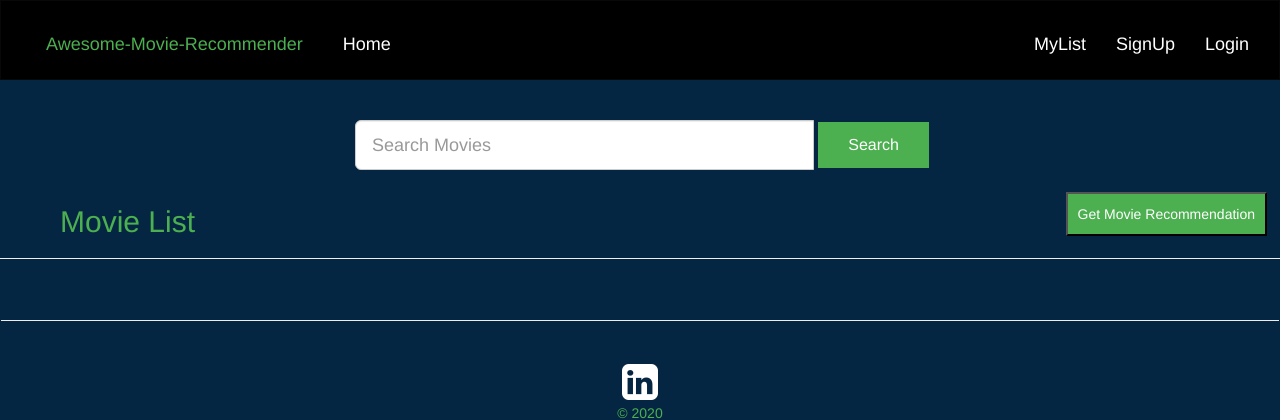
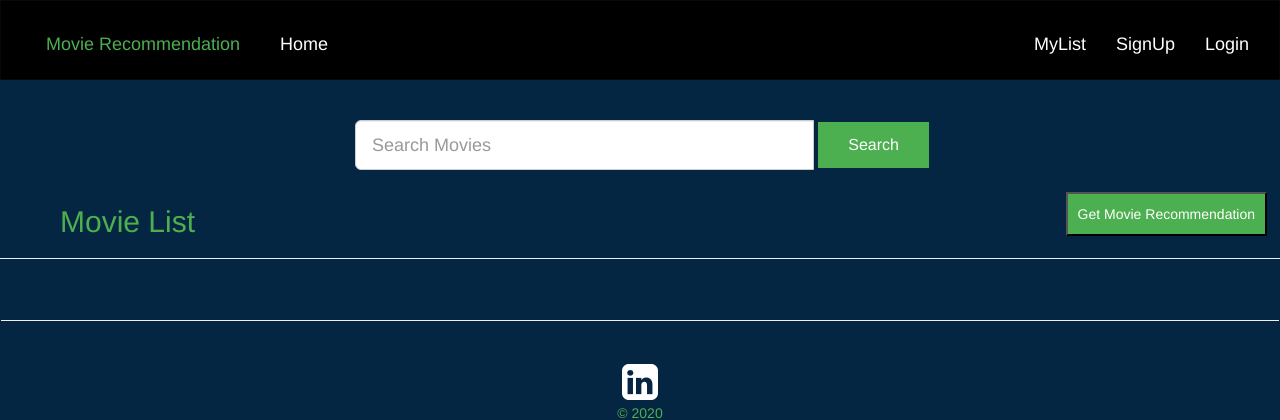
Before and after one commit to Meghasyam283/movie_recommendation, a Django app: page / in a window 1280 px wide. Shown: the top 420 px of the page. Run offline with Django 3.2, Linux system fonts and the light colour scheme; data that the repository does not hold is empty; some libraries are stand-ins or nearby versions.

```diff
--- a/recommend/templates/recommend/base.html
+++ b/recommend/templates/recommend/base.html
@@ -77,7 +77,7 @@
             <div class="collapse navbar-collapse" id="topNavBar">
 
                 <ul class="nav navbar-nav ">
-                    <li><a style="color:#4CAF50" href="/">Awesome-Movie-Recommender</a></li>
+                    <li><a style="color:#4CAF50" href="/">Movie Recommendation</a></li>
                 </ul>
                 <ul class="nav navbar-nav ">
                     <li><a href="{% url 'index' %}">&nbsp; Home</a></li>
```
